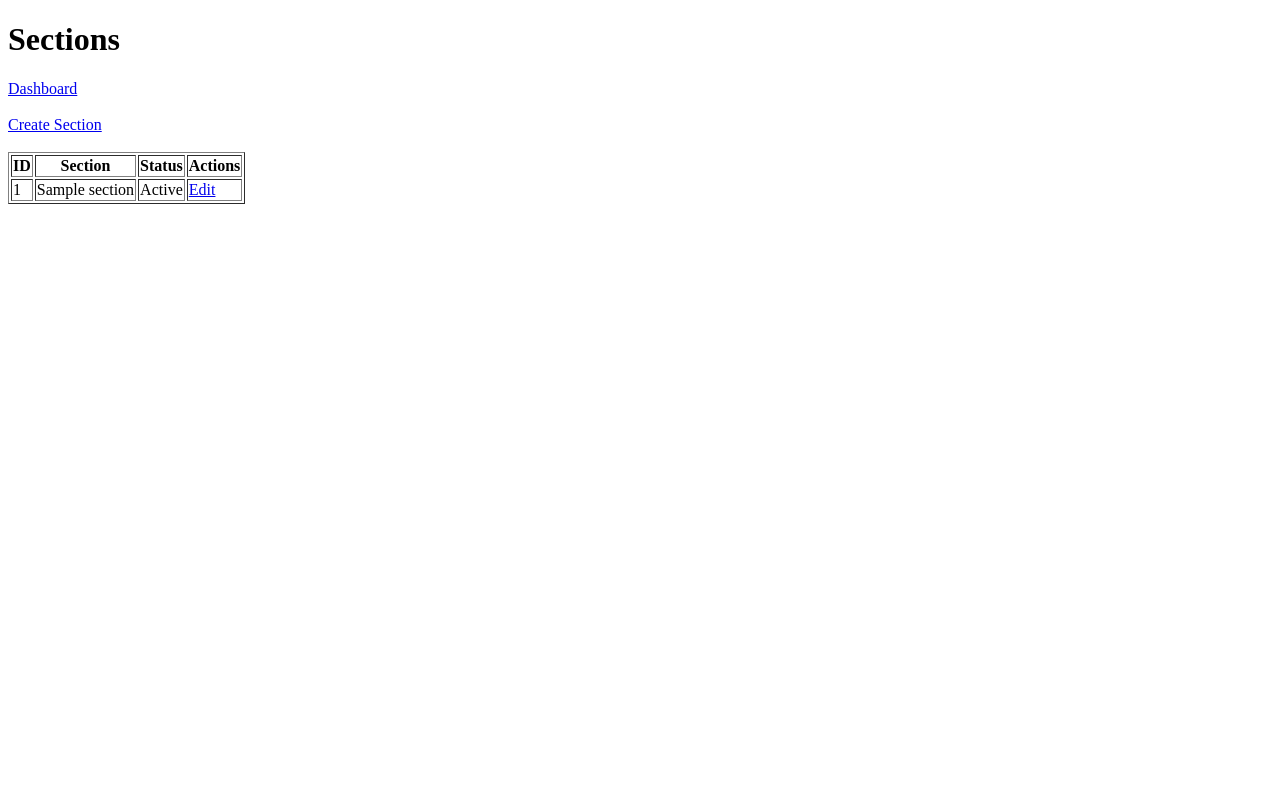
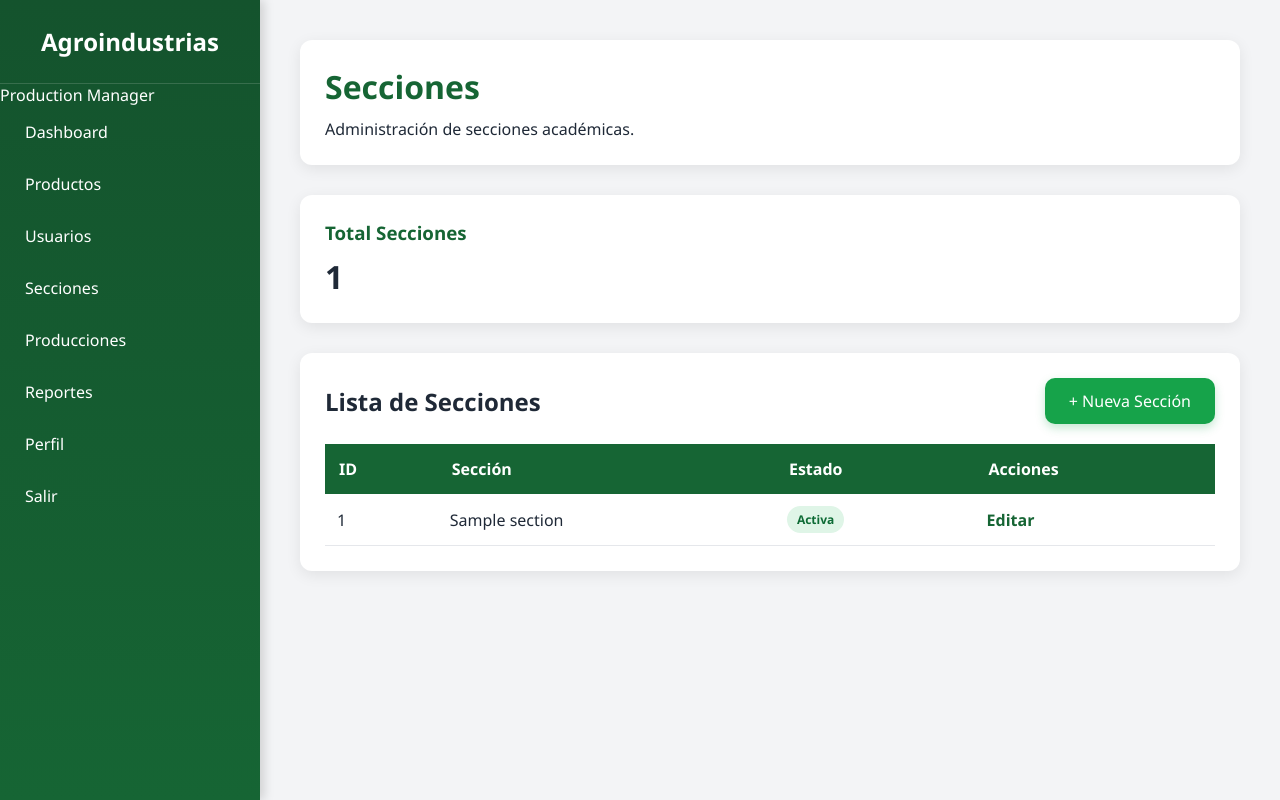
Before and after one commit to paulina-rc/Production-Manager, a PHP site: page /sections/list.php in a window 1280 px wide. Run offline with PHP 8.4, Linux system fonts and the light colour scheme; the visitor is signed in with stand-in values (Sample User, id 1); tables that the repository leaves empty hold one stand-in row (values such as "Sample post"); data that the repository does not hold is empty.

Commit message:
redesign section list interface

```diff
--- a/sections/list.php
+++ b/sections/list.php
@@ -1,4 +1,5 @@
 <?php
+
 require_once '../config/permissions.php';
 requireAdmin();
 
@@ -16,56 +17,124 @@ $sections = $stmt->fetchAll(PDO::FETCH_ASSOC);
 ?>
 
 <!DOCTYPE html>
-<html lang="en">
+<html lang="es">
 <head>
+
     <meta charset="UTF-8">
-    <meta name="viewport" content="width=device-width, initial-scale=1.0">
-    <title>Sections</title>
+
+    <title>Secciones</title>
+
+    <link rel="stylesheet"
+          href="../assets/css/style.css">
+
 </head>
 <body>
 
-<h1>Sections</h1>
+<?php require_once '../includes/sidebar.php'; ?>
 
-<a href="../dashboard/index.php">Dashboard</a>
+<div class="main-content">
 
-<br><br>
+    <div class="welcome-box">
 
-<a href="create.php">Create Section</a>
+        <h1>Secciones</h1>
 
-<br><br>
+        <p>
+            Administración de secciones académicas.
+        </p>
 
-<table border="1">
+    </div>
+
+    <div class="stats-container">
+
+        <div class="stat-card">
+
+            <h3>Total Secciones</h3>
+
+            <div class="stat-number">
+                <?php echo count($sections); ?>
+            </div>
+
+        </div>
+
+    </div>
+
+    <div class="table-card">
+
+        <div class="table-header">
+
+            <h2>Lista de Secciones</h2>
+
+            <a class="btn"
+               href="create.php">
+                + Nueva Sección
+            </a>
+
+        </div>
+
+        <table class="table">
+
+            <thead>
 
                 <tr>
                     <th>ID</th>
-        <th>Section</th>
-        <th>Status</th>
-        <th>Actions</th>
+                    <th>Sección</th>
+                    <th>Estado</th>
+                    <th>Acciones</th>
                 </tr>
+
+            </thead>
+
+            <tbody>
 
             <?php foreach ($sections as $section): ?>
 
                 <tr>
 
-            <td><?php echo $section['id']; ?></td>
-
-            <td><?php echo htmlspecialchars($section['name']); ?></td>
-
                     <td>
-                <?php echo $section['active'] ? 'Active' : 'Inactive'; ?>
+                        <?php echo $section['id']; ?>
                     </td>
 
                     <td>
+                        <?php echo htmlspecialchars($section['name']); ?>
+                    </td>
+
+                    <td>
+
+                        <?php if ($section['active']): ?>
+
+                            <span class="badge badge-success">
+                                Activa
+                            </span>
+
+                        <?php else: ?>
+
+                            <span class="badge badge-danger">
+                                Inactiva
+                            </span>
+
+                        <?php endif; ?>
+
+                    </td>
+
+                    <td class="action-links">
+
                         <a href="edit.php?id=<?php echo $section['id']; ?>">
-                    Edit
+                            Editar
                         </a>
+
                     </td>
 
                 </tr>
 
             <?php endforeach; ?>
 
+            </tbody>
+
         </table>
+
+    </div>
+
+</div>
 
 </body>
 </html>
```
Lines whose indentation alone changed are shown as unchanged.
